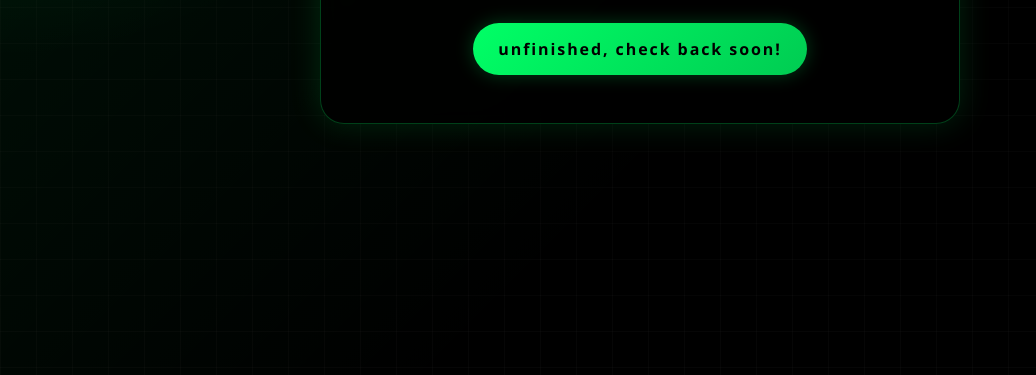
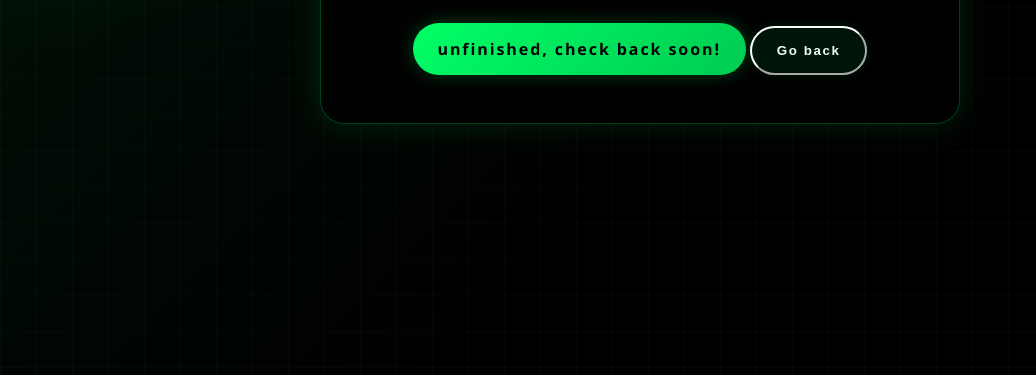
Before and after one commit to voidzcode/voidzcode.github.io, a plain HTML site: page tools/index.html in a window 1280 px wide. Shown: the part 425-800 px from the top of the page, without its empty margins (0-1036 px from the left). Drawn offline with Linux system fonts and the light colour scheme.

Commit message:
Add back navigation buttons to games and tools
Added 'Go back' navigation buttons to the games and tools pages with a new secondary button style. The secondary button style provides visual distinction from primary buttons with adjusted styling and hover effects.

```diff
--- a/tools/index.html
+++ b/tools/index.html
@@ -100,6 +100,18 @@
             transform: translateY(-2px) scale(1.01);
             box-shadow: 0 0 26px rgba(0, 255, 102, 0.38);
         }
+
+        .button.secondary {
+            margin-top: 0.75rem;
+            color: var(--text);
+            background: rgba(0, 255, 102, 0.08);
+            box-shadow: 0 0 10px rgba(0, 255, 102, 0.12);
+        }
+
+        .button.secondary:hover {
+            transform: translateY(-2px) scale(1.01);
+            box-shadow: 0 0 18px rgba(0, 255, 102, 0.22);
+        }
     </style>
 </head>
 <body>
@@ -107,6 +119,7 @@
         <h1>tools</h1>
         <p class="subtitle">a clean collection of my favorite and useful tools</p>
         <a class="button" target="_blank" rel="noopener noreferrer">unfinished, check back soon!</a>
+        <button class="button secondary" type="button" onclick="history.back()">Go back</button>
     </main>
 </body>
 </html>
```
Also changed, not shown: games/index.html (+3 -2 lines).
